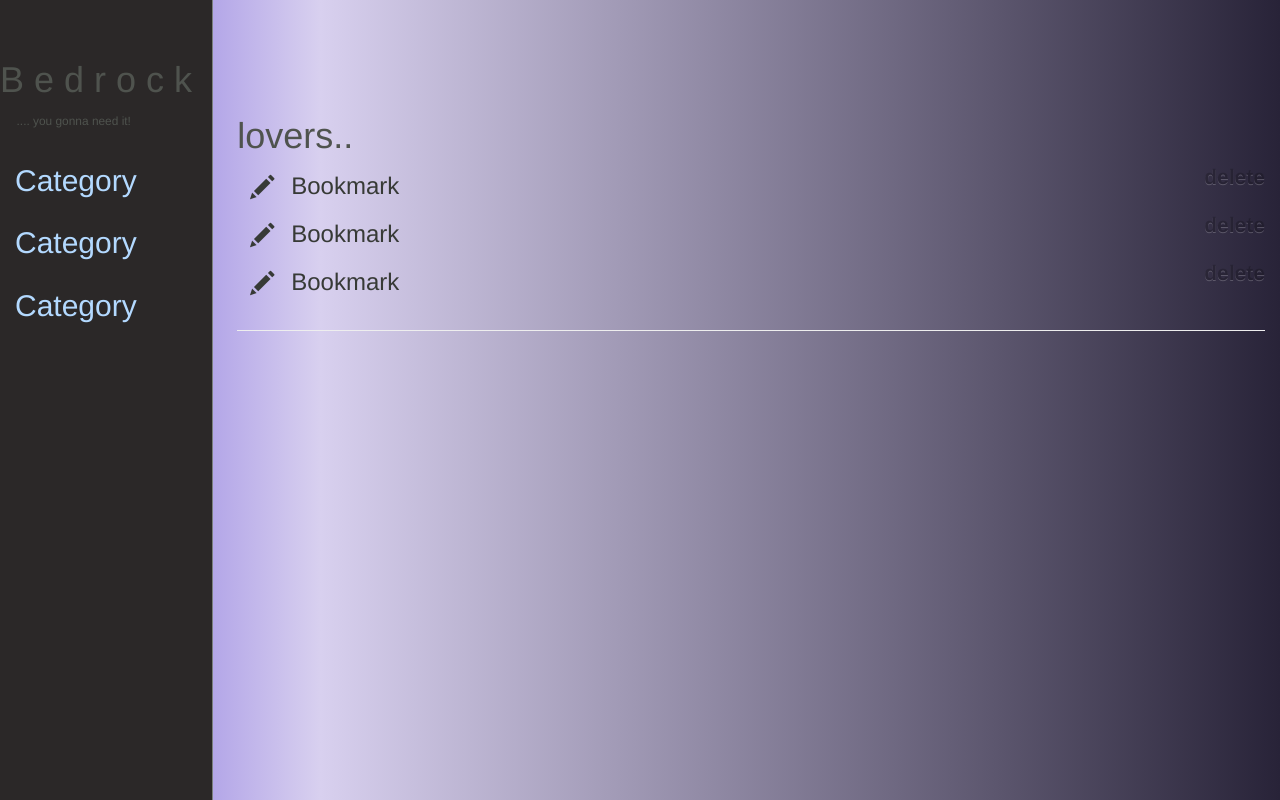
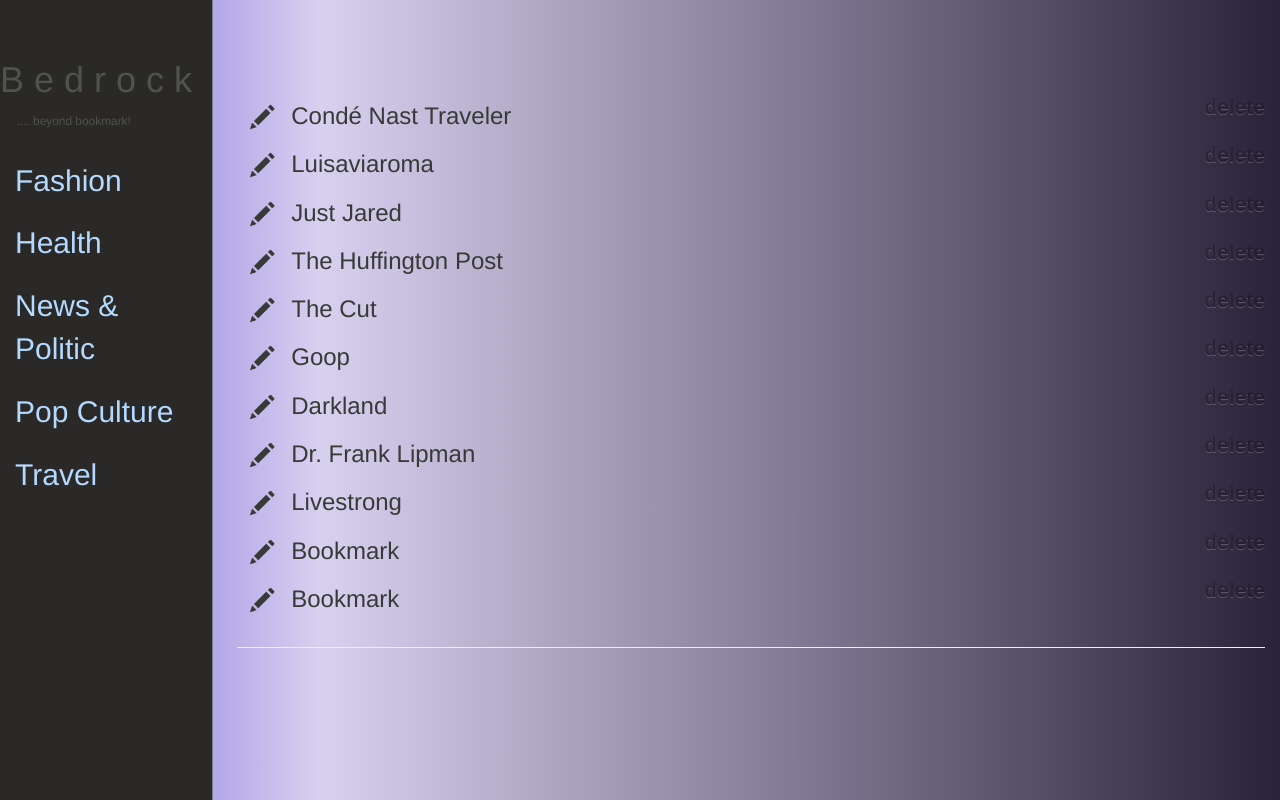
Before and after one commit to ariffurqon/bedrock, a plain HTML site: page index.html in a window 1280 px wide. Drawn offline with nearby package versions, Linux system fonts and the light colour scheme.

Commit message:
added controller

```diff
--- a/app.js
+++ b/app.js
@@ -3,8 +3,23 @@ angular.module('bedrock', [
 ])
 
 .controller('MainCtrl', function($scope){
-	$scope.hello = 'lovers...';
+	$scope.categories = [
+	          {"id": 0, "name": "Fashion"},
+	          {"id": 1, "name": "Health"},
+	          {"id": 2, "name": "News & Politic"},
+	          {"id": 3, "name": "Pop Culture"},
+	          {"id": 4, "name": "Travel"}
+	      ];
 
-
-
+	$scope.bookmarks = [
+	          {"id": 0, "title": "Condé Nast Traveler", "url": "http://www.cntraveler.com/", "category": "Travel" },
+	          {"id": 1, "title": "Luisaviaroma", "url": "http://www.Luisaviaroma.com", "category": "Fashion" },
+	          {"id": 2, "title": "Just Jared", "url": "http://justjared.com/", "category": "Pop Culture" },
+	          {"id": 3, "title": "The Huffington Post", "url": "http://www.huffingtonpost.com/", "category": "News & Politic" },
+	          {"id": 4, "title": "The Cut", "url": "http://nymag.com/thecut/", "category": "Fashion" },
+	          {"id": 5, "title": "Goop", "url": "http://goop.com/", "category": "Health" },
+	          {"id": 6, "title": "Darkland", "url": "http://www.darklandsberlin.com/site/", "category": "Fashion" },
+	          {"id": 7, "title": "Dr. Frank Lipman", "url": "http://www.drfranklipman.com", "category": "Health" },
+	          {"id": 8, "title": "Livestrong", "url": "http://www.Livestrong.com", "category": "Health" }
+	      ];
 });
--- a/index.html
+++ b/index.html
@@ -18,19 +18,17 @@
             <div class="row">
                 <div class="col-sm-3 col-md-2 sidebar">
                     <br><br>
-                    <h1>B e d r o c k</h1> <small> &nbsp &nbsp &nbsp.... you gonna need it!</small><br><br>
+                    <h1>B e d r o c k</h1> <small> &nbsp &nbsp &nbsp.... beyond bookmark!</small><br><br>
                     <ul class="nav nav-sidebar">
-                        <li><a href="#">Category</a></li>
-                        <li><a href="#">Category</a></li>
-                        <li><a href="#">Category</a></li>
+                        <li ng-repeat="category in categories">
+                            <a href="#">{{category.name}}</a></li>
                     </ul>
                 </div>
                 <div class="col-sm-9 col-sm-offset-3 col-md-10 col-md-offset-2 main">
-                    <div ng-init="hello='lovers..'">
-                        <h1>{{hello}}</h1>
+                    <div ng-repeat="bookmark in bookmarks">
                         <button type="button" class="close">delete</button>
                         <button type="button" class="btn btn-link"><span class="glyphicon glyphicon-pencil"></span></button>
-                        <a href="#" target="_blank">Bookmark</a>
+                        <a href="{{bookmark.url}}" target="_blank">{{bookmark.title}}</a>
                     </div>
                     <div>
                         <button type="button" class="close">delete</button>
```
